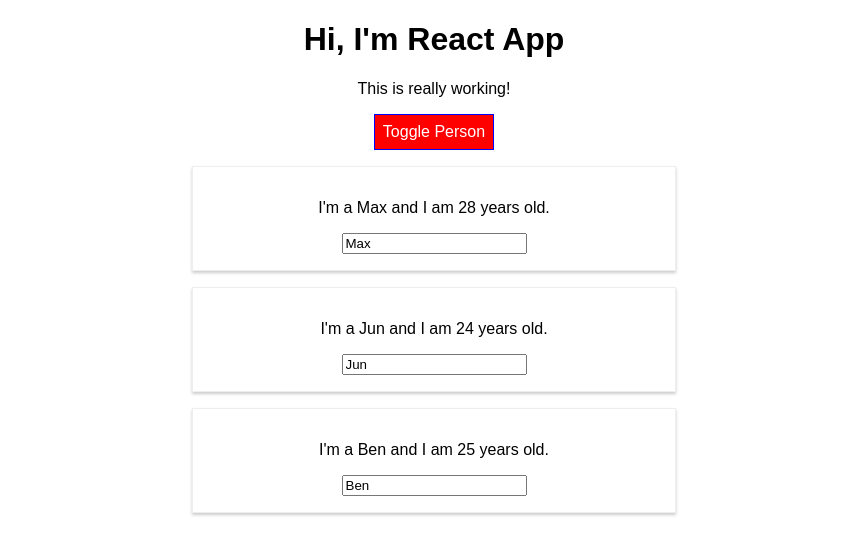
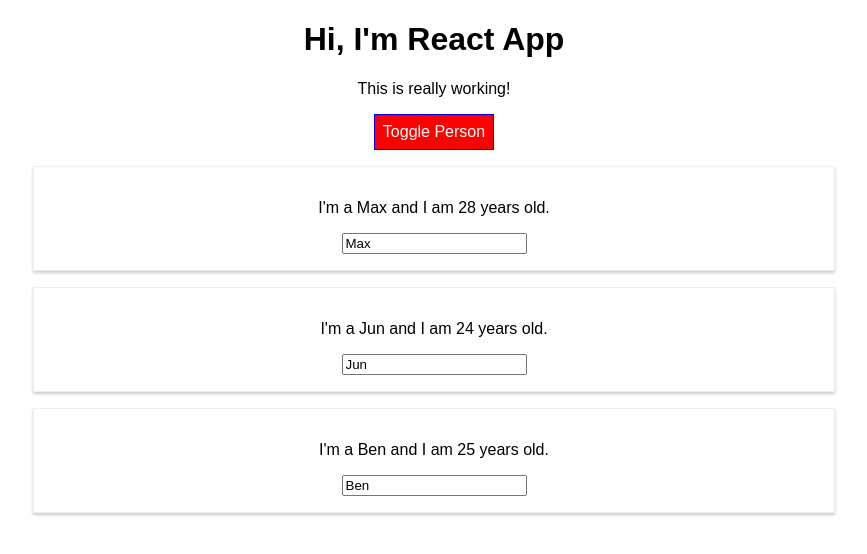
Before and after one commit to juncn/react_course, a React (Create React App) app in the folder react-complete-guide/: page / in a window 1280 px wide. Both pictures are taken after a click on the button "Toggle Person". Shown: the top 554 px of the page, without its empty margins (206-1073 px from the left). Built offline with nearby package versions, Linux system fonts and the light colour scheme.

Commit message:
Remove use of Radium

```diff
--- a/react-complete-guide/src/App.js
+++ b/react-complete-guide/src/App.js
@@ -1,5 +1,4 @@
 import React, { Component } from 'react';
-import Radium, { StyleRoot } from 'radium';
 import './App.css';
 import Person from './components/Person/Person';
 
@@ -69,10 +68,6 @@
       );
 
       style.backgroundColor = 'red';
-      style[':hover'] = {
-        backgroundColor: 'salmon',
-        color: 'black',
-      }
     }
 
     const classes = [];
@@ -84,7 +79,6 @@
     }
 
     return (
-      <StyleRoot>
       <div className="App">
         <h1>Hi, I'm React App</h1>
         <p className={classes.join(' ')}>This is really working!</p>
@@ -96,9 +90,8 @@
         </button>
         {persons}
       </div>
-      </StyleRoot>
     );
   }
 }
 
-export default Radium(App);
+export default App;
--- a/react-complete-guide/src/components/Person/Person.js
+++ b/react-complete-guide/src/components/Person/Person.js
@@ -1,16 +1,9 @@
 import React from 'react';
-import Radium from 'radium';
 import './Person.css';
 
 const Person = (props) => {
-  const style = {
-    '@media (min-width: 500px)': {
-      width: '450px',
-    }
-  };
-
   return (
-    <div className="Person" style={style} >
+    <div className="Person">
       <p onClick={props.click}>I'm a {props.name} and I am {props.age} years old.</p>
       <p>{props.children}</p>
       <input
@@ -22,4 +15,4 @@
   );
 }
 
-export default Radium(Person);
+export default Person;
```
Lines whose indentation alone changed are shown as unchanged.
